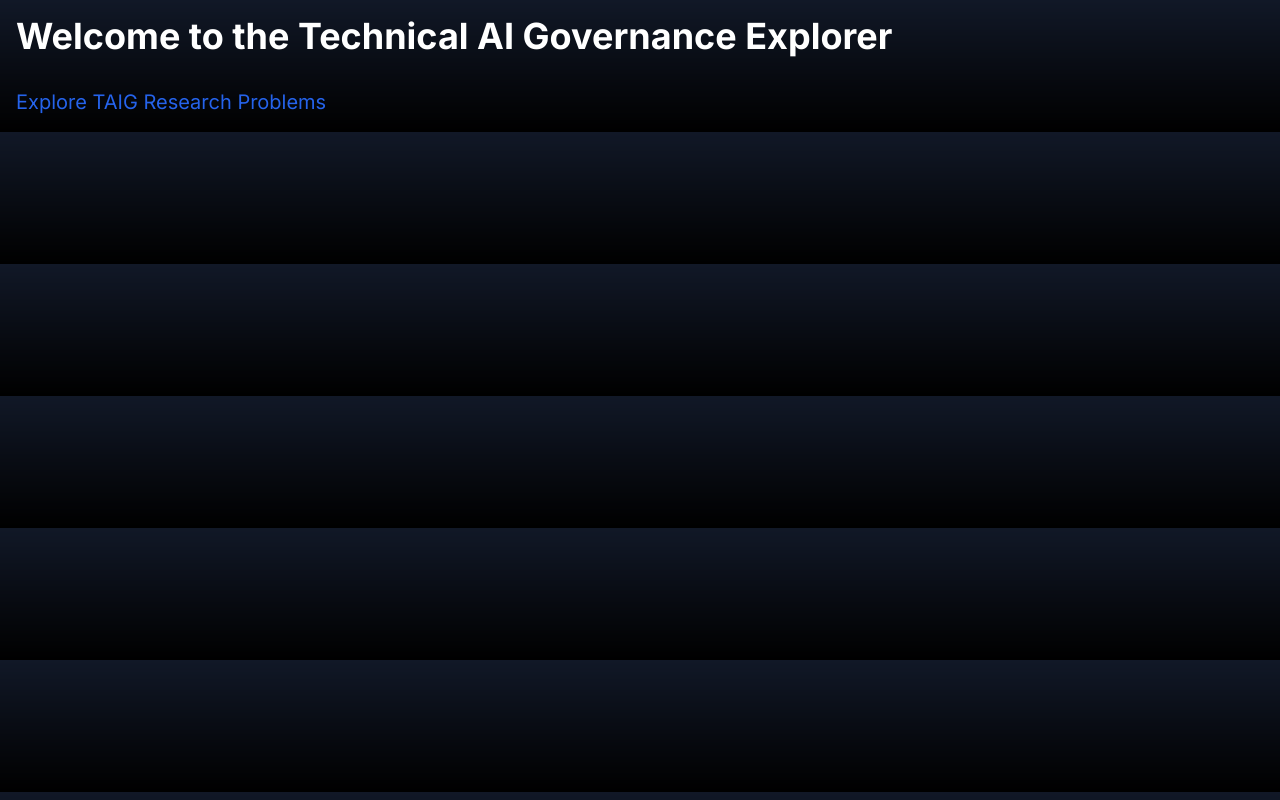
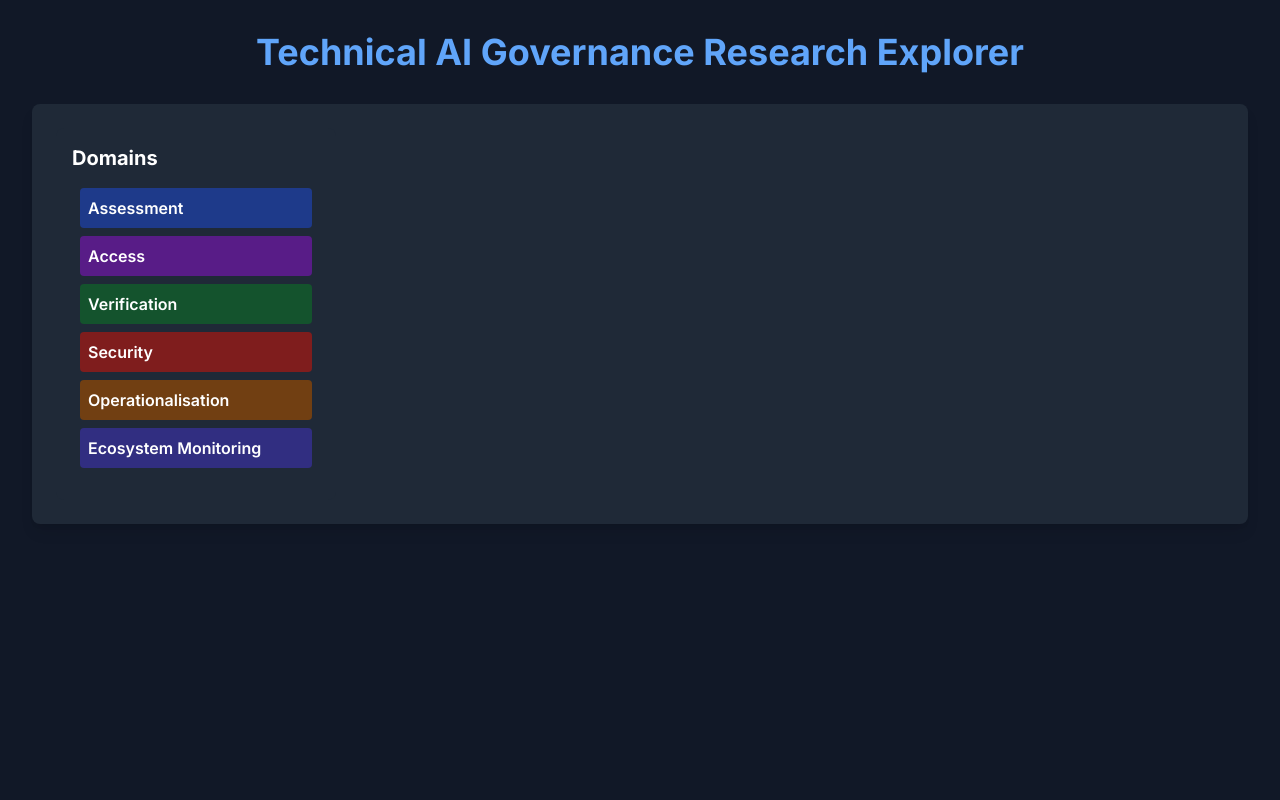
Before and after one commit to PlutoniaX/technical-ai-governance, a Next.js app: page / in a window 1280 px wide. Built offline with nearby package versions, Linux system fonts and the light colour scheme.

Commit message:
updated home page

```diff
--- a/app/page.tsx
+++ b/app/page.tsx
@@ -1,12 +1,15 @@
-import Link from 'next/link'
+import TAIGExplorerClient from '@/components/TAIGExplorerClient';
+import taigData from '@/taig.json';
 
 export default function Home() {
   return (
-    <main className="container mx-auto p-4">
-      <h1 className="text-4xl font-bold mb-8">Welcome to the Technical AI Governance Explorer</h1>
-      <Link href="/taig-explorer" className="text-xl text-blue-600 hover:text-blue-800">
-        Explore TAIG Research Problems
-      </Link>
-    </main>
-  )
+    <div className="min-h-screen bg-gray-900 text-white">
+      <div className="container mx-auto p-4 md:p-8">
+        <h1 className="text-3xl md:text-4xl font-bold mb-4 md:mb-8 text-center text-blue-400">Technical AI Governance Research Explorer</h1>
+        <div className="bg-gray-800 shadow-lg rounded-lg p-4 md:p-6">
+          <TAIGExplorerClient initialData={taigData.sections} />
+        </div>
+      </div>
+    </div>
+  );
 }
--- a/app/taig-explorer/page.tsx
+++ /dev/null
@@ -1,15 +0,0 @@
-import TAIGExplorerClient from '@/components/TAIGExplorerClient';
-import taigData from '@/taig.json';
-
-export default function TAIGExplorerPage() {
-  return (
-    <div className="min-h-screen bg-gray-900 text-white">
-      <div className="container mx-auto p-4 md:p-8">
-        <h1 className="text-3xl md:text-4xl font-bold mb-4 md:mb-8 text-center text-blue-400">Technical AI Governance Research Explorer</h1>
-        <div className="bg-gray-800 shadow-lg rounded-lg p-4 md:p-6">
-          <TAIGExplorerClient initialData={taigData.sections} />
-        </div>
-      </div>
-    </div>
-  );
-}
```
